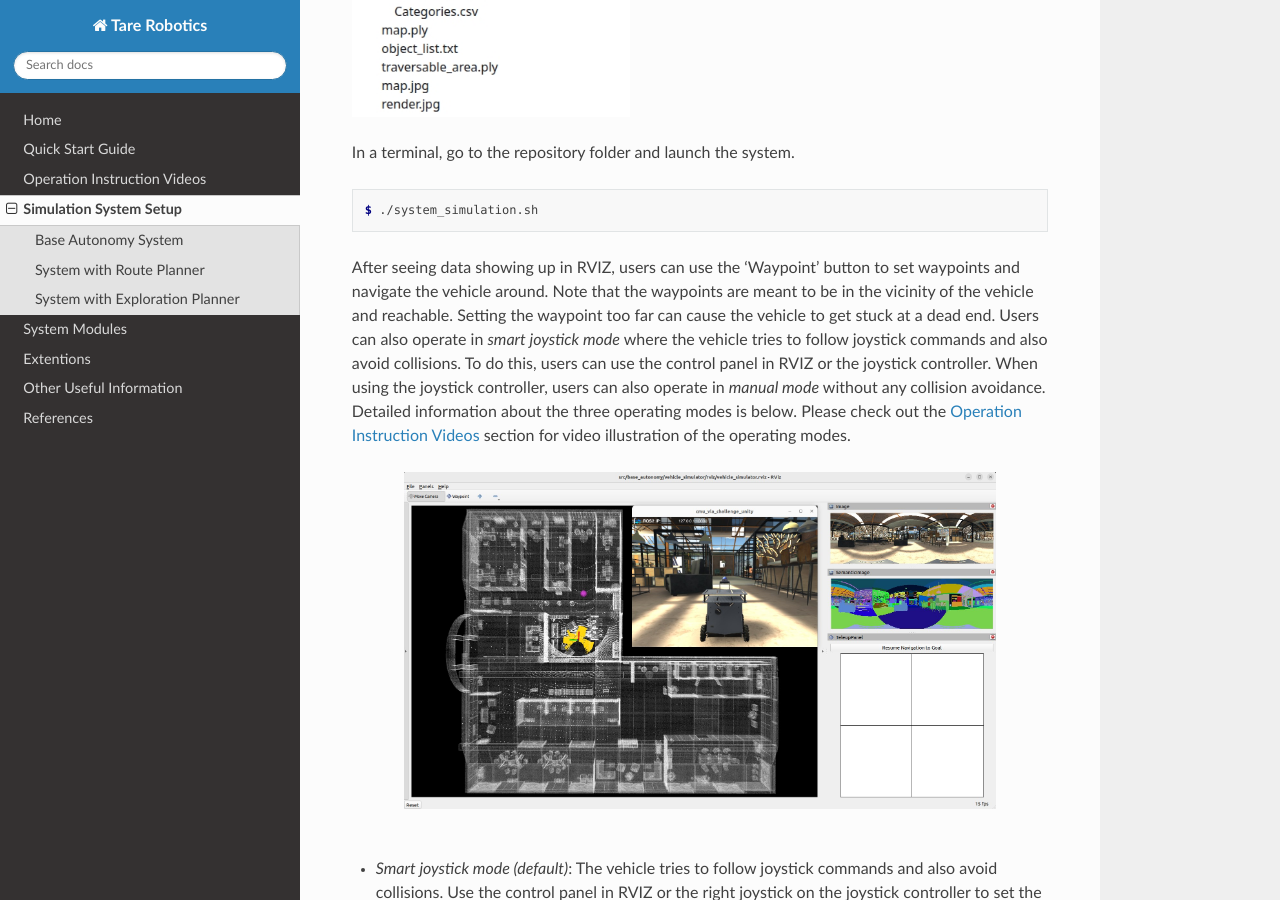
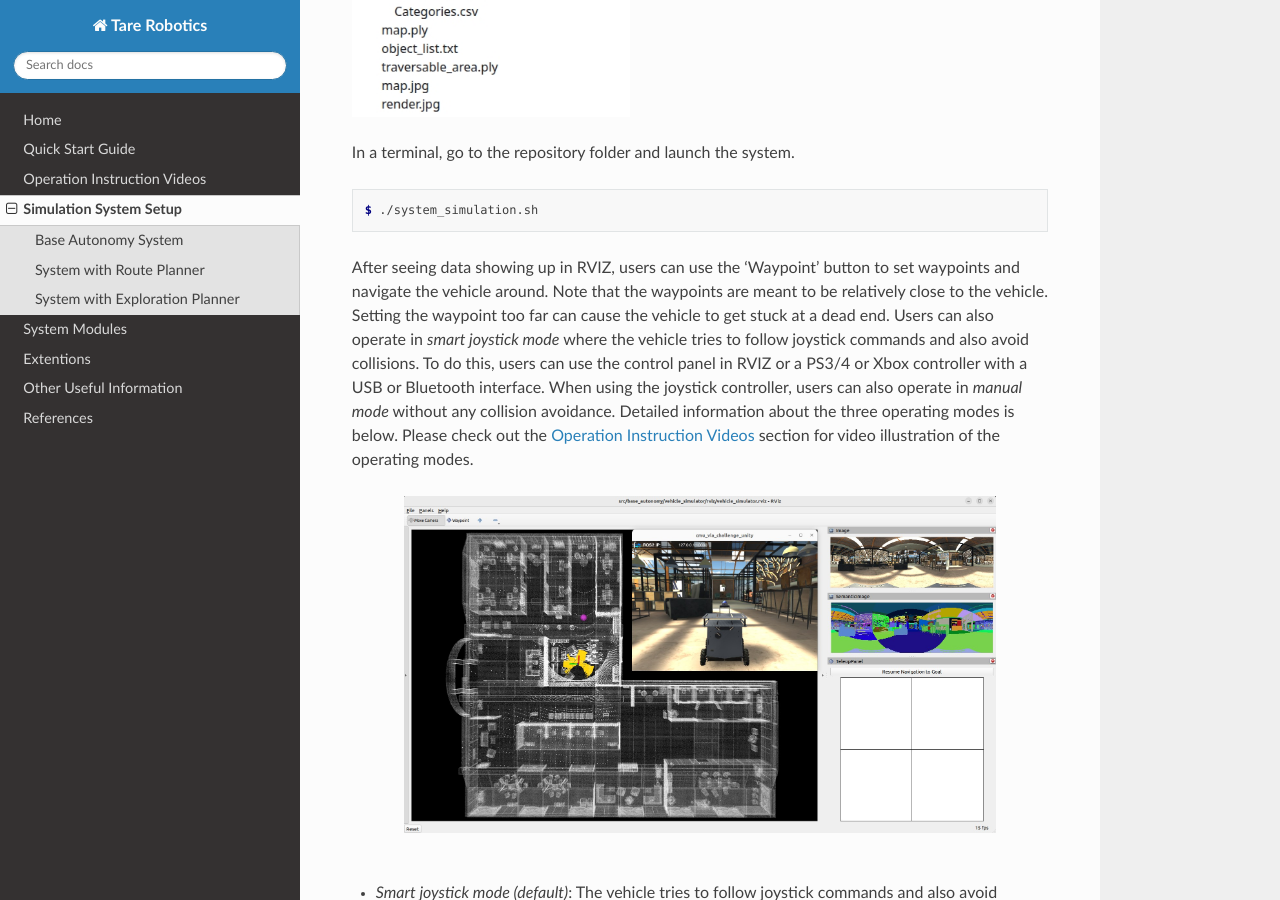
Before and after one commit to caochao39/tarerobotics, a Sphinx documentation site: the page built from docs/source/simulation_system_setup.rst, in a window 1280 px wide and 900 px high, scrolled down 1201 px. Built offline with Sphinx 7.4.7 and the Read the Docs theme 3.1.0, drawn with Linux system fonts in a browser that asks for light colours; some of the changed text lies outside the part shown.

Commit message:
Update simulation_system_setup.rst

```diff
--- a/docs/source/simulation_system_setup.rst
+++ b/docs/source/simulation_system_setup.rst
@@ -45,7 +45,7 @@ In a terminal, go to the repository folder and launch the system.
 
    $ ./system_simulation.sh
 
-After seeing data showing up in RVIZ, users can use the 'Waypoint' button to set waypoints and navigate the vehicle around. Note that the waypoints are meant to be in the vicinity of the vehicle and reachable. Setting the waypoint too far can cause the vehicle to get stuck at a dead end. Users can also operate in *smart joystick mode* where the vehicle tries to follow joystick commands and also avoid collisions. To do this, users can use the control panel in RVIZ or the joystick controller. When using the joystick controller, users can also operate in *manual mode* without any collision avoidance. Detailed information about the three operating modes is below. Please check out the `Operation Instruction Videos <https://tarerobotics.readthedocs.io/en/latest/operation_instruction_videos.html>`_ section for video illustration of the operating modes.
+After seeing data showing up in RVIZ, users can use the 'Waypoint' button to set waypoints and navigate the vehicle around. Note that the waypoints are meant to be relatively close to the vehicle. Setting the waypoint too far can cause the vehicle to get stuck at a dead end. Users can also operate in *smart joystick mode* where the vehicle tries to follow joystick commands and also avoid collisions. To do this, users can use the control panel in RVIZ or a PS3/4 or Xbox controller with a USB or Bluetooth interface. When using the joystick controller, users can also operate in *manual mode* without any collision avoidance. Detailed information about the three operating modes is below. Please check out the `Operation Instruction Videos <https://tarerobotics.readthedocs.io/en/latest/operation_instruction_videos.html>`_ section for video illustration of the operating modes.
 
 .. image:: ./images/image26.jpg
     :width: 85%
```
Also changed, not shown: other parts of docs/source/simulation_system_setup.rst (+1 -1 lines).
